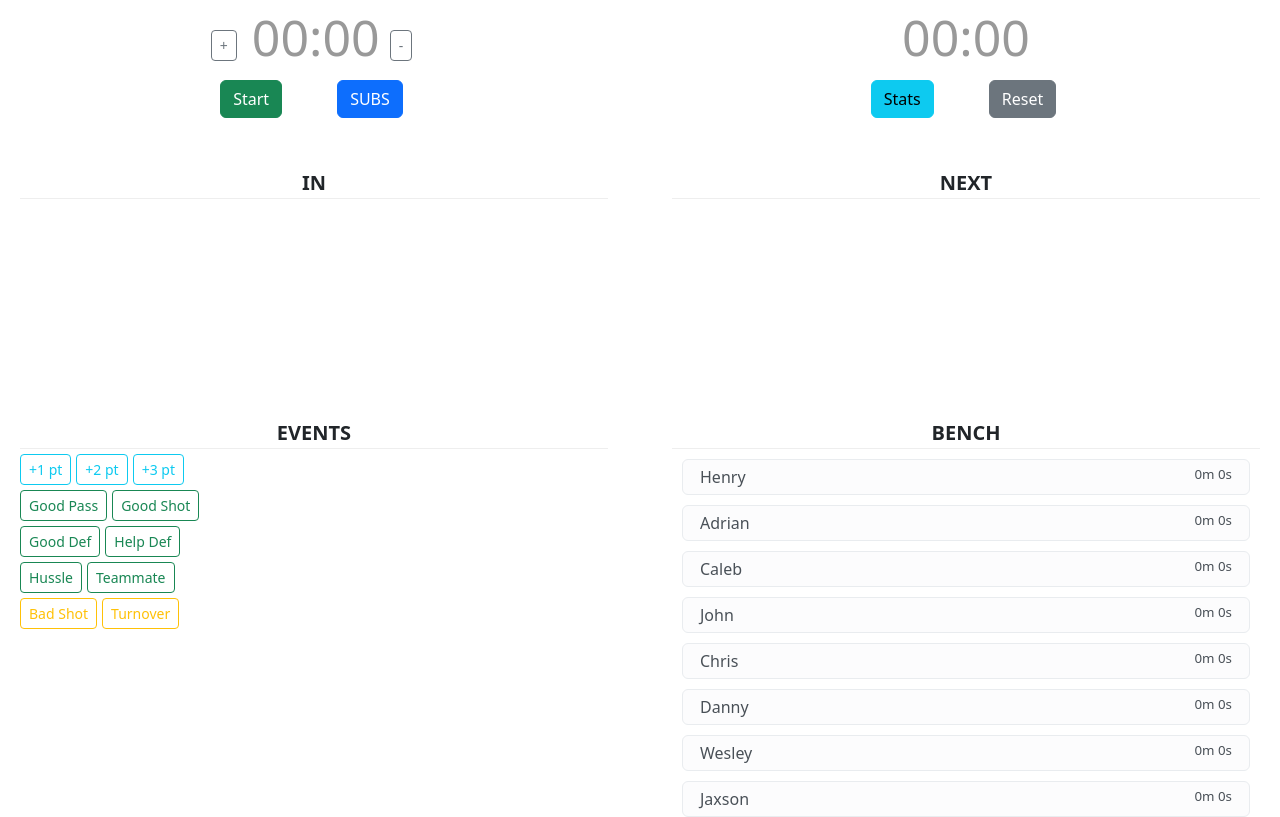
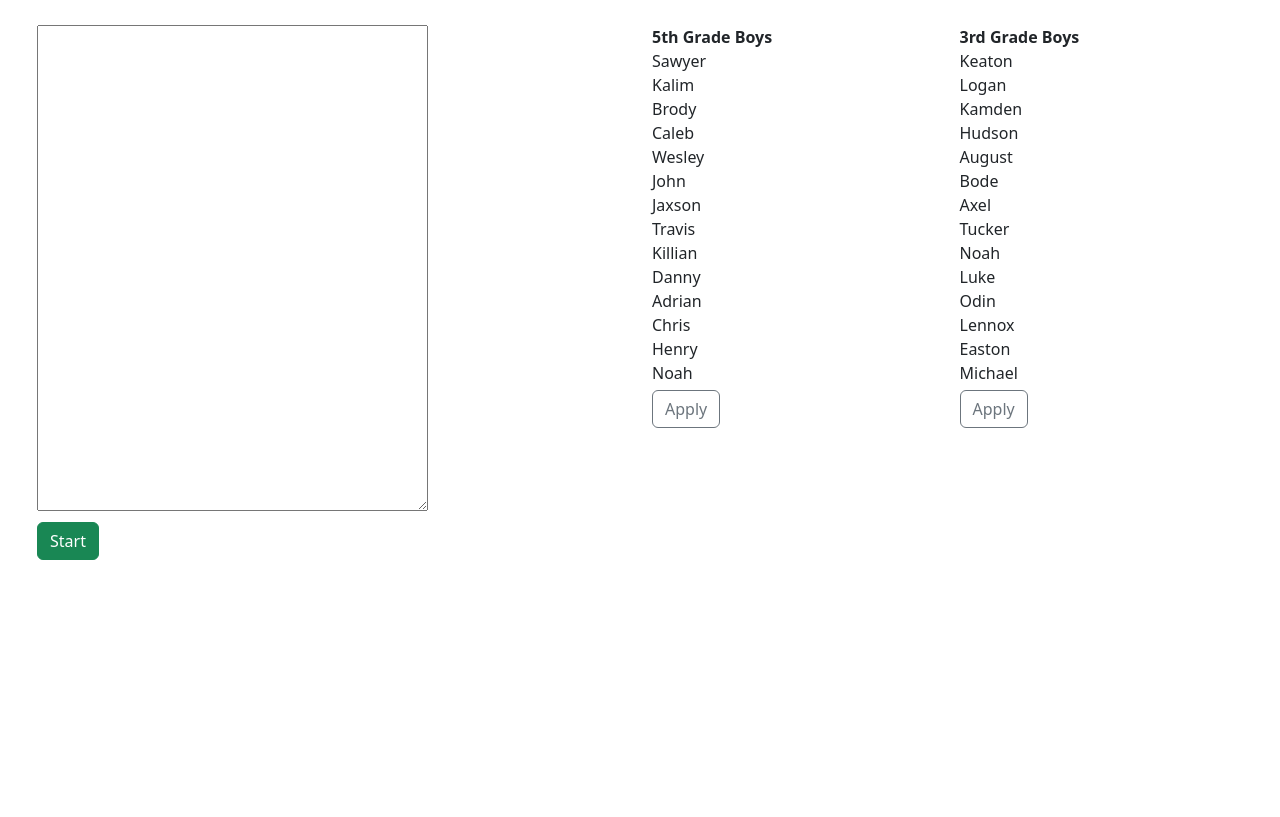
Before and after one commit to corynathe/basketballsubs, a React (Create React App) app: page / in a window 1280 px wide. Shown: the top 817 px of the page. Built offline with nearby package versions, Linux system fonts and the light colour scheme; the HTML template or start-up script is replaced by a standard one.

Commit message:
Add player name input textarea to init app

```diff
--- a/src/App.css
+++ b/src/App.css
@@ -73,3 +73,7 @@ td.stat-value {
 .stats-timeline {
     margin: 25px;
 }
+
+.player-input-view {
+    margin: 25px !important;
+}
--- a/src/App.js
+++ b/src/App.js
@@ -4,9 +4,6 @@ import { Button, Badge, Row, Col } from 'react-bootstrap';
 
 import './App.css';
 import 'bootstrap/dist/css/bootstrap.min.css';
-
-const BBB_5 = ['Sawyer', 'Kalim', 'Brody', 'Caleb', 'Wesley', 'John', 'Jaxson', 'Travis', 'Killian', 'Danny', 'Adrian', 'Chris', 'Henry', 'Noah'];
-const BBB_3 = ['Hudson', 'Logan', 'Kamden', 'Micheal', 'Noah', 'August', 'Odin', 'Axel', 'Lennox', 'Keetan', 'Tucker', '', '', ''];
 
 const EVENT_LABELS = {
     '1pt': 'made a free throw',
@@ -48,7 +45,25 @@ function App() {
   const [showStatsView, setShowStatsView] = useState(false);
   const [selectedEvent, setSelectedEvent] = useState();
   const [events, setEvents] = useState([]);
-  const [players, setPlayers] = useState(shuffle(BBB_5).map(name => ({name, points: 0, seconds: 0, isIn: false, comingOut: false, goingIn: false, inAt: undefined, outAt: undefined})));
+  const [players, setPlayers] = useState([]);
+
+  const applyPlayers = useCallback((name) => {
+       document.getElementById('playersInput').value = "";
+       const playerNames = [];
+       document.getElementsByName(name).forEach(element => {
+            playerNames.push(element.innerHTML);
+       });
+       document.getElementById('playersInput').value = playerNames.join('\n');
+  }, []);
+
+  const setInitPlayers = useCallback(() => {
+    const inputVals = document.getElementById('playersInput').value
+        .split('\n').map(val => val.trim()).filter(val => val !== '');
+
+    const players_ = shuffle(inputVals)
+        .map(name => ({name, points: 0, seconds: 0, isIn: false, comingOut: false, goingIn: false, inAt: undefined, outAt: undefined}));
+    setPlayers(players_);
+  }, []);
 
   const resetClockTime = useCallback(() => {
       TIME = new Date();
@@ -93,12 +108,12 @@ function App() {
     }, [stopWatchIsRunning]);
 
     const resetAll = useCallback(() => {
-        setPlayers(shuffle(BBB_5).map(name => ({name, seconds: 0, isIn: false, comingOut: false, goingIn: false, inAt: undefined, outAt: undefined})));
         setEvents([]);
         setSelectedEvent(undefined);
         stopWatchReset(undefined, false);
         resetClockTime();
         setConfirmReset(false);
+        setPlayers([]);
     }, [stopWatchReset, resetClockTime]);
 
     const start_ = useCallback(() => {
@@ -189,6 +204,55 @@ function App() {
   const selectTeammate = useCallback(() => setSelectedEvent(curr => curr === 'Teammate' ? undefined : 'Teammate'), []);
   const selectBadShot = useCallback(() => setSelectedEvent(curr => curr === 'BadShot' ? undefined : 'BadShot'), []);
   const selectTurnover = useCallback(() => setSelectedEvent(curr => curr === 'Turnover' ? undefined : 'Turnover'), []);
+
+  if (players.length === 0) {
+    return (
+        <Row className="player-input-view">
+            <Col xs={6}>
+                <textarea id="playersInput" rows="20" cols="40"></textarea>
+                <div>
+                    <Button variant="success" onClick={setInitPlayers}>Start</Button>
+                </div>
+            </Col>
+            <Col xs={3}>
+                <div style={{fontWeight: 'bold'}}>5th Grade Boys</div>
+                <div name="player5">Sawyer</div>
+                <div name="player5">Kalim</div>
+                <div name="player5">Brody</div>
+                <div name="player5">Caleb</div>
+                <div name="player5">Wesley</div>
+                <div name="player5">John</div>
+                <div name="player5">Jaxson</div>
+                <div name="player5">Travis</div>
+                <div name="player5">Killian</div>
+                <div name="player5">Danny</div>
+                <div name="player5">Adrian</div>
+                <div name="player5">Chris</div>
+                <div name="player5">Henry</div>
+                <div name="player5">Noah</div>
+                <div><Button variant="outline-secondary" onClick={() => applyPlayers('player5')}>Apply</Button></div>
+            </Col>
+            <Col xs={3}>
+                <div style={{fontWeight: 'bold'}}>3rd Grade Boys</div>
+                <div name="player3">Keaton</div>
+                <div name="player3">Logan</div>
+                <div name="player3">Kamden</div>
+                <div name="player3">Hudson</div>
+                <div name="player3">August</div>
+                <div name="player3">Bode</div>
+                <div name="player3">Axel</div>
+                <div name="player3">Tucker</div>
+                <div name="player3">Noah</div>
+                <div name="player3">Luke</div>
+                <div name="player3">Odin</div>
+                <div name="player3">Lennox</div>
+                <div name="player3">Easton</div>
+                <div name="player3">Michael</div>
+                <div><Button variant="outline-secondary" onClick={() => applyPlayers('player3')}>Apply</Button></div>
+            </Col>
+        </Row>
+    )
+  }
 
   if (showStatsView) {
     return <StatsView players={players} events={events} toggleShowStats={toggleShowStats} />
```
